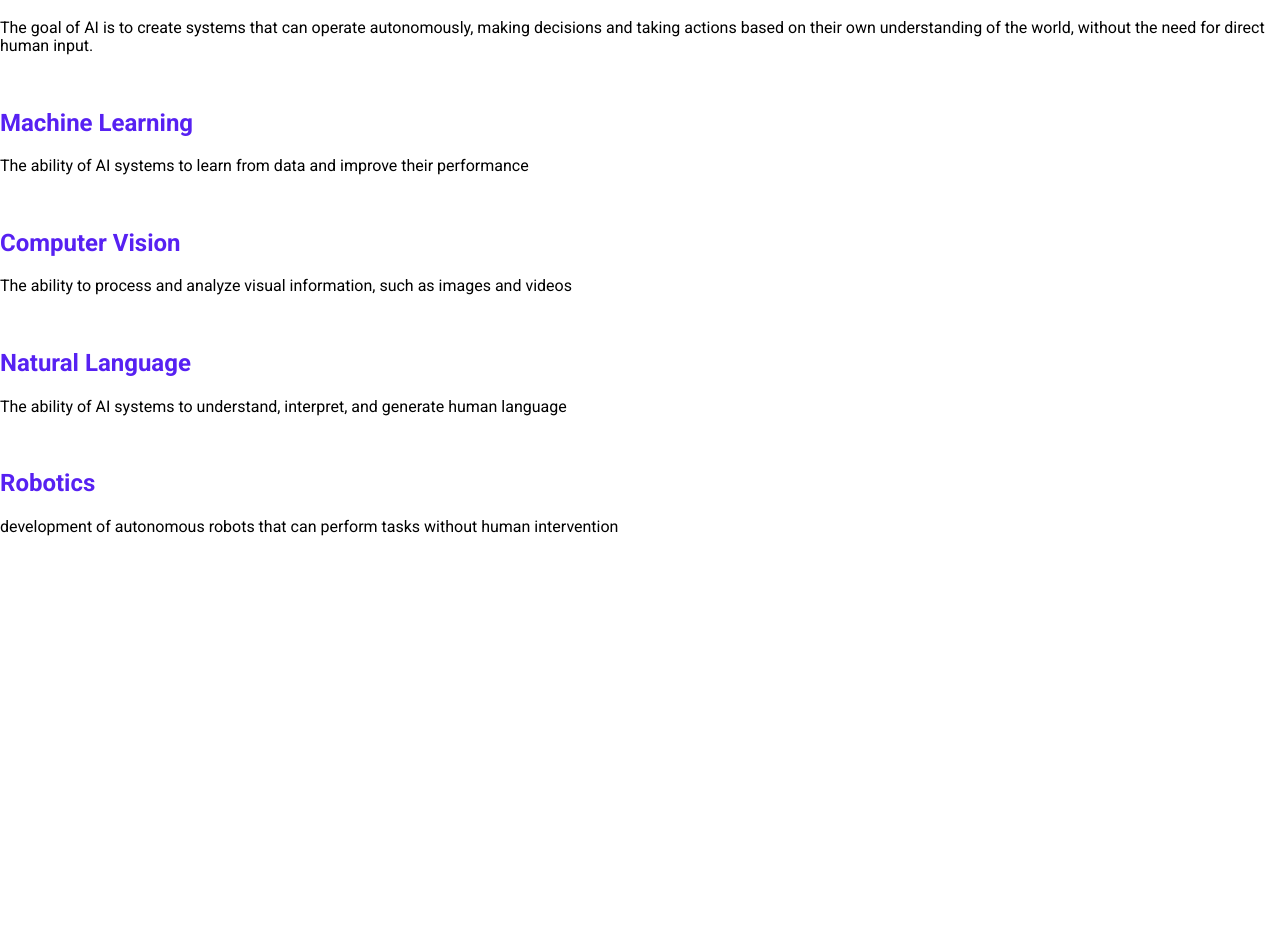
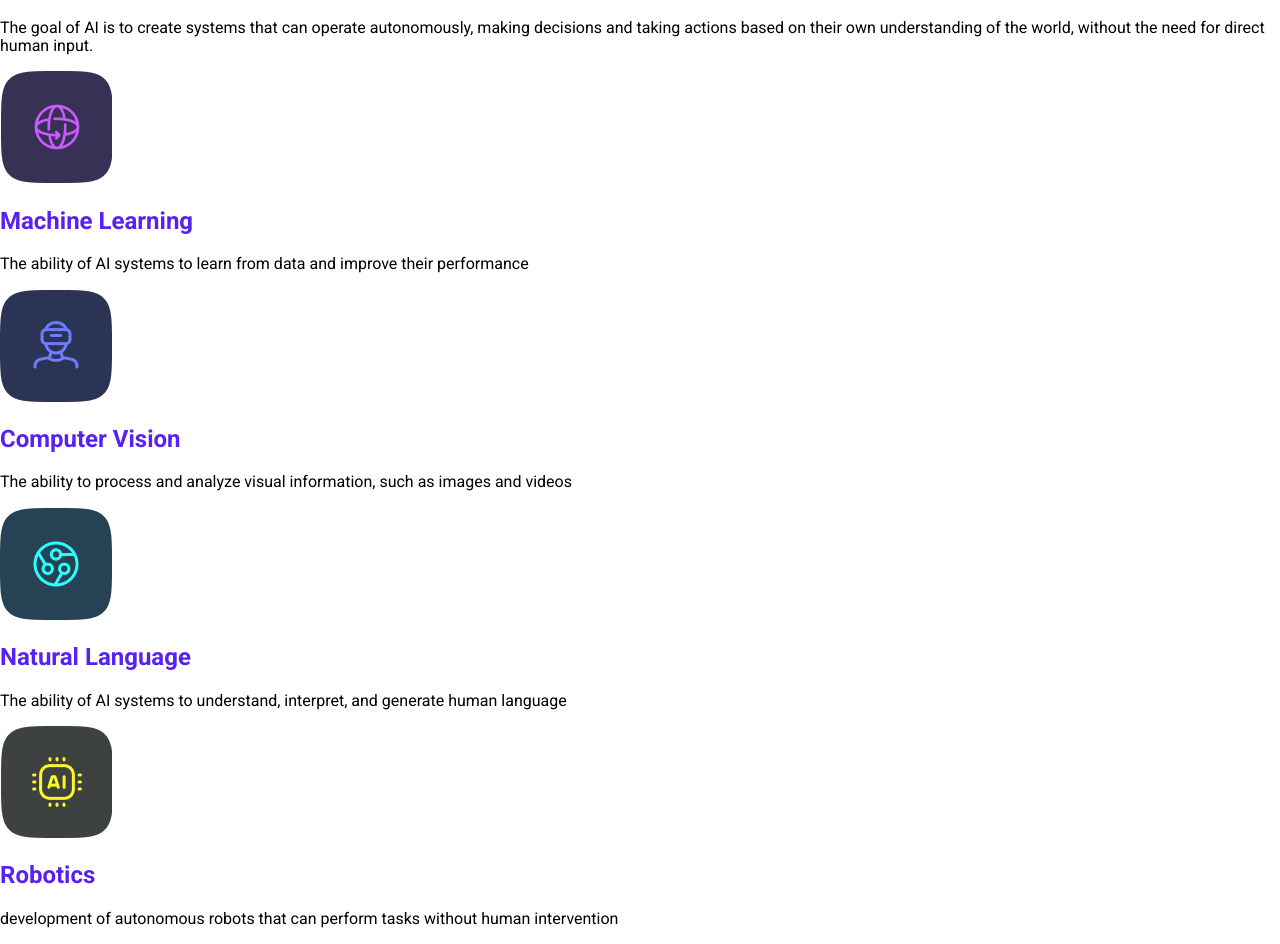
Before and after one commit to Minetux/4-objects-Al, a website built with Vite: page index.html in a window 1280 px wide. Shown: the part 61-1005 px from the top of the page. Before the commit the page ends 800 px from the top, so only its background shows below. Built offline with nearby package versions, Linux system fonts and the light colour scheme.

Commit message:
add debug & add img

```diff
--- a/index.html
+++ b/index.html
@@ -18,22 +18,22 @@
     </div>
     <div>
       <div>
-        <img src="" alt="">
+        <img src="./src/img/img-1.png" alt="#">
         <h2>Machine Learning</h2>
         <p> The ability of AI systems to learn from data and improve their performance </p>
       </div>
       <div>
-        <img src="" alt="">
+        <img src="./src/img/img-2.png" alt="#">
         <h2>Computer Vision</h2>
         <p>The ability to process and analyze visual information, such as images and videos</p>
       </div>
       <div>
-        <img src="" alt="">
+        <img src="./src/img/img-3.png" alt="#">
         <h2>Natural Language</h2>
         <p>The ability of AI systems to understand, interpret, and generate human language</p>
       </div>
       <div>
-        <img src="" alt="">
+        <img src="./src/img/img-4.png" alt="#">
         <h2>Robotics</h2>
         <p>development of autonomous robots that can perform tasks without human intervention</p>
       </div>
```
Also changed, not shown: src/img/img-1.png (added), src/img/img-2.png (added), src/img/img-3.png (added), src/img/img-4.png (added), 1 other file.
